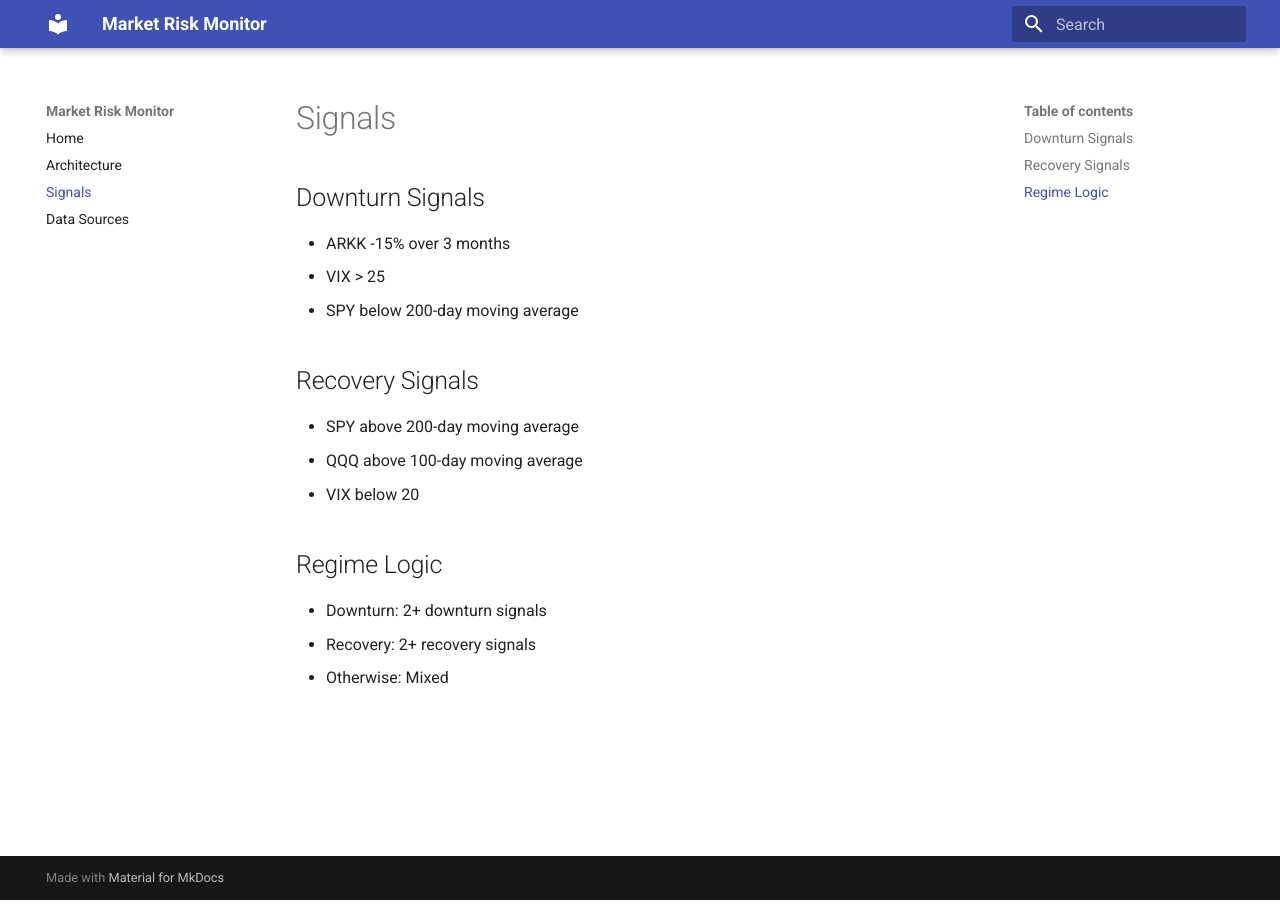
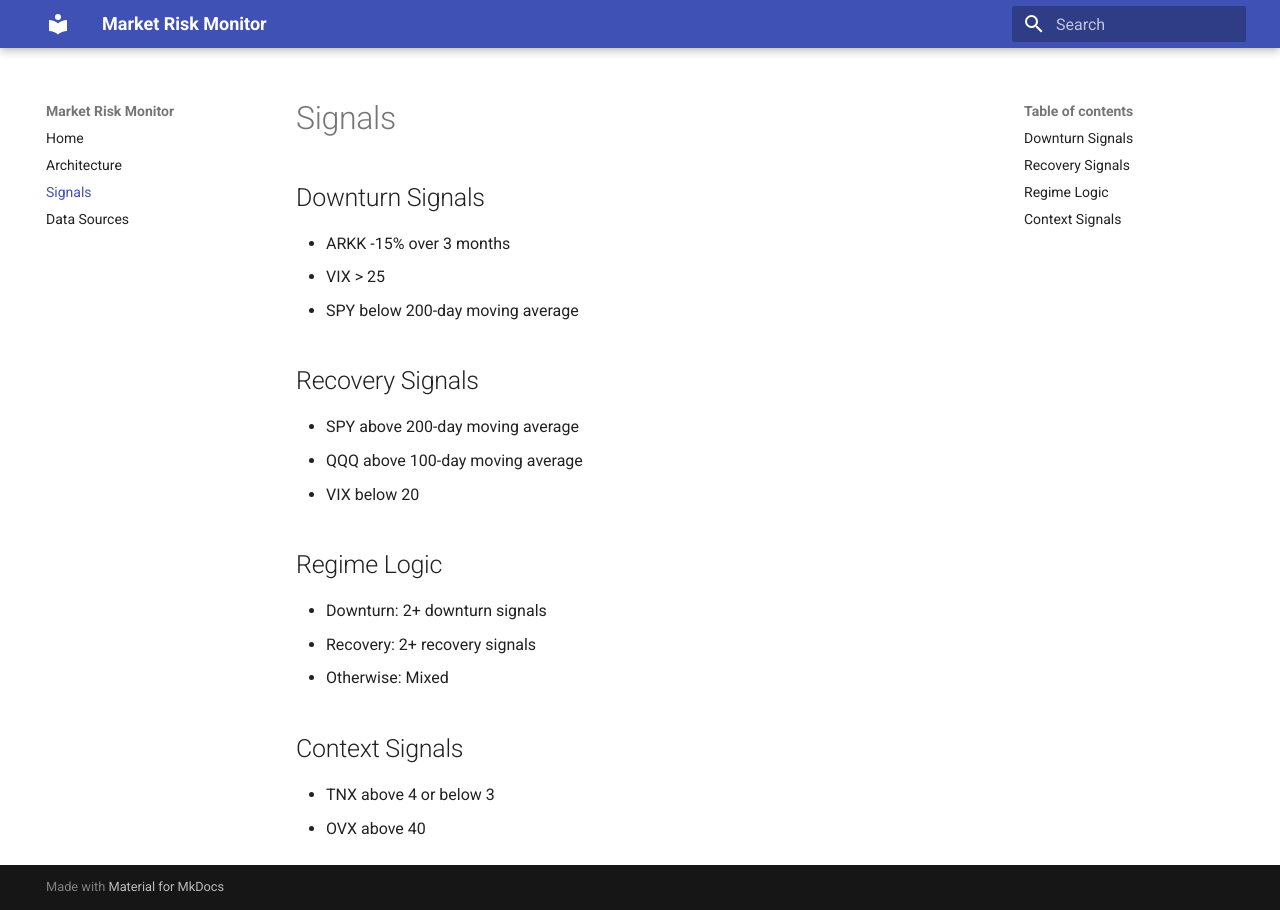
Before and after one commit to kam-reef/market-summary, an MkDocs documentation site: the page built from docs/signals.md, in a window 1280 px wide. Built offline with MkDocs 1.6.1 and Material for MkDocs 9.7.7, drawn with Linux system fonts in a browser that asks for light colours.

Commit message:
Add context symbols and cost

```diff
--- a/docs/signals.md
+++ b/docs/signals.md
@@ -17,3 +17,7 @@
 - Downturn: 2+ downturn signals
 - Recovery: 2+ recovery signals
 - Otherwise: Mixed
+
+## Context Signals
+- TNX above 4 or below 3
+- OVX above 40
```
Also changed, not shown: docs/index.md (+2 -0 lines).
